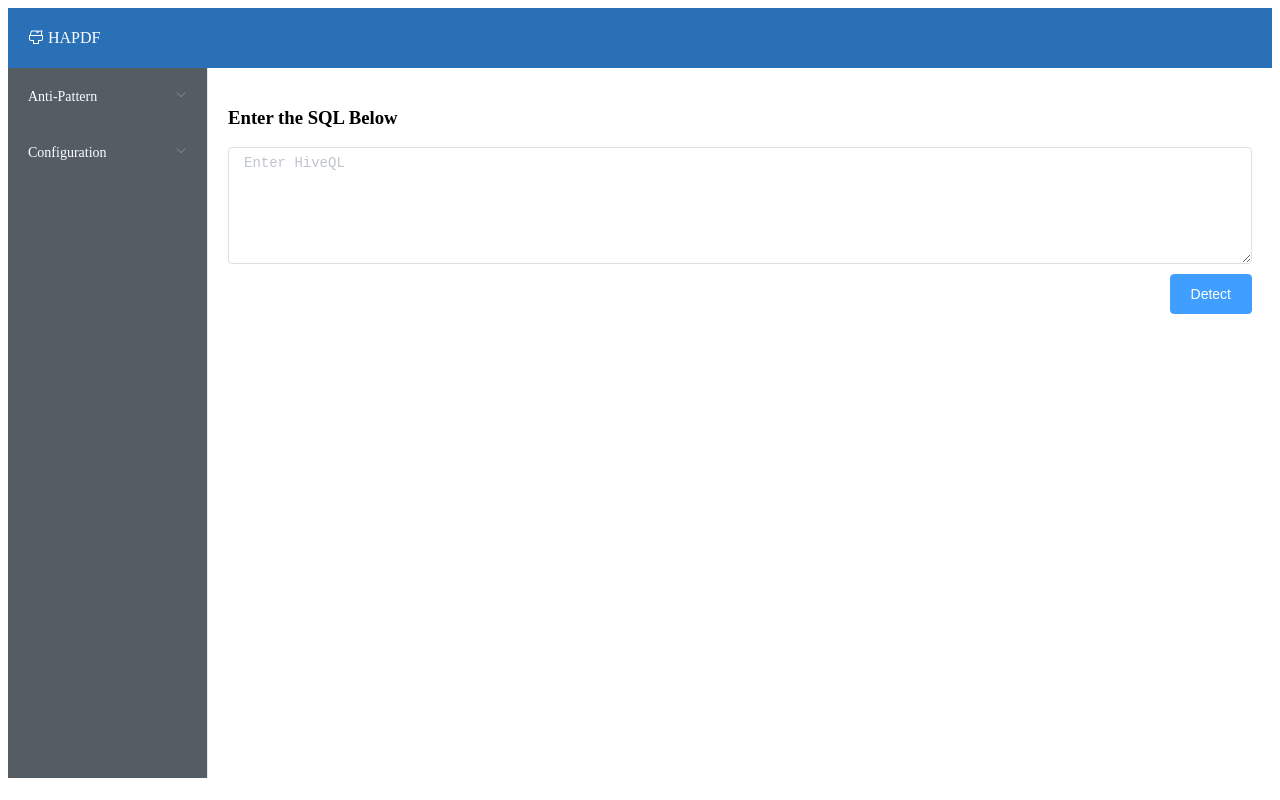
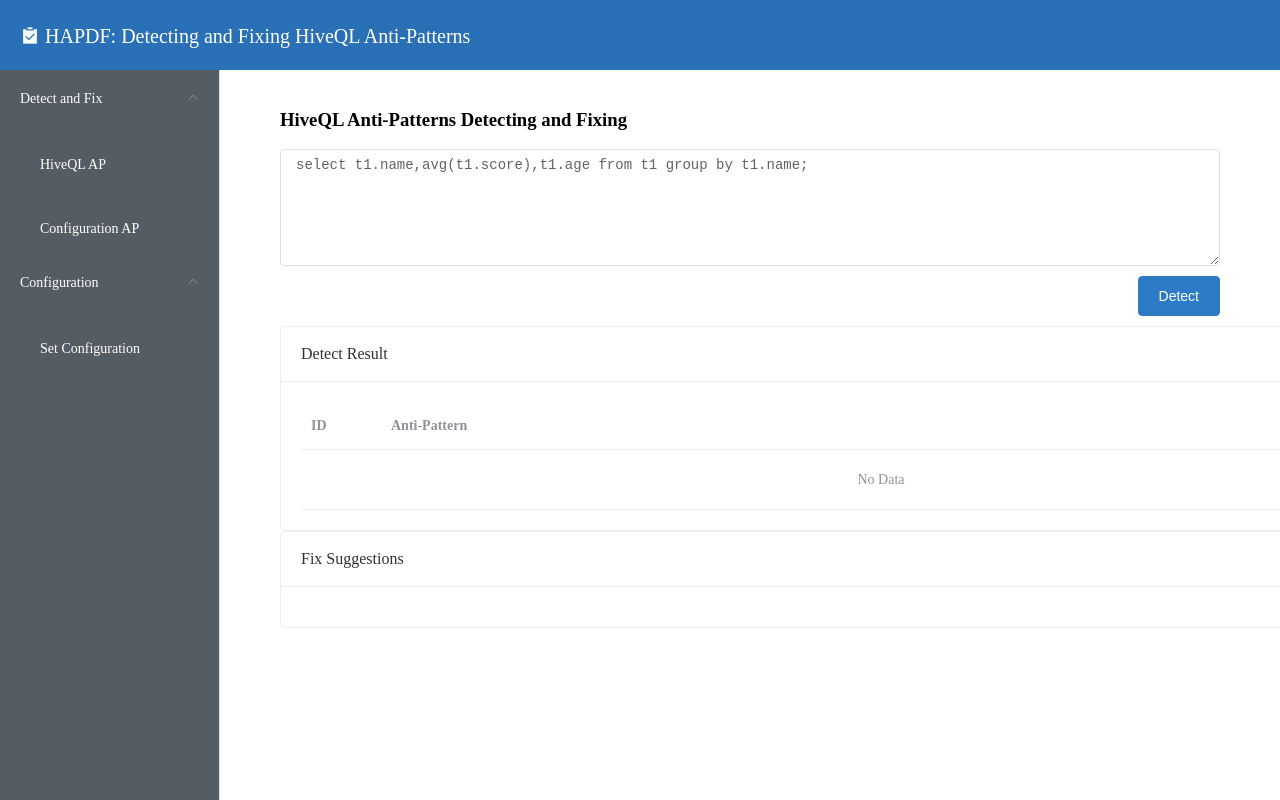
Before and after one commit to ChrisCN97/DeFiHap, a Vue app in the folder UploadAndDetect/UploadAndDetect/: page /#/detect in a window 1280 px wide. Built offline with nearby package versions, Linux system fonts and the light colour scheme.

Commit message:
update frontend
- optimize layout
- change item showing logic
- change default language into english

```diff
--- a/UploadAndDetect/UploadAndDetect/src/App.vue
+++ b/UploadAndDetect/UploadAndDetect/src/App.vue
@@ -1,15 +1,15 @@
 <template>
   <div id="app">
     <el-container>
-      <el-header class="header">
+      <el-header class="header" height="70px">
         <vheader/>
       </el-header>
       <el-container :style="defaultHeight">
-        <el-aside width="200px">
+        <el-aside width="220px">
           <navmenu></navmenu>
-          </el-aside>
-      <el-main>
-        <router-view></router-view>
+        </el-aside>
+        <el-main>
+          <router-view></router-view>
         </el-main>
       </el-container>
     </el-container>
@@ -53,12 +53,15 @@ created() {
 
 
 <style >
-.html{
-  height: 100%;
-}
 .header {
   background-color: #2970b6;
   color: #fff;
-  line-height: 60px;
+  line-height: 33px;
 }
+html,body,#app,.el-container{
+  padding: 0;
+  margin: 0;
+  height: 100%;
+}
+
 </style>
--- a/UploadAndDetect/UploadAndDetect/src/components/Detect.vue
+++ b/UploadAndDetect/UploadAndDetect/src/components/Detect.vue
@@ -1,22 +1,22 @@
 <template>
-  <div>
-    <h1>Enter the SQL Below</h1>
+  <div style="padding: 0 40px">
+    <h1>HiveQL Anti-Patterns Detecting and Fixing</h1>
+
     <el-input
       type="textarea"
       :autosize="{ minRows: 5, maxRows: 25 }"
-      placeholder="Enter HiveQL"
+      :placeholder=defaultHiveQL
       v-model="hiveQL"
-      :disabled="disableHiveQL"
     >
     </el-input>
 
     <div class="detect">
-      <el-button type="primary" v-on:click="detect">Detect</el-button>
+      <el-button type="primary" style="border-color: rgb(45 123 199); background-color: rgb(45 123 199)" v-on:click="detect">Detect</el-button>
     </div>
-    <div style="clear: right" v-if="isStart">
+
+    <div style="clear: right">
       <el-row style="flex-direction: row; clear: right">
-        <el-col :span="24">
-          <el-card class="box-card">
+        <el-card class="box-card" shadow="never">
           <div slot="header" class="clearfix">
             <span>Detect Result</span>
           </div>
@@ -47,9 +47,8 @@
             <br>
           </div>
         </el-card>
-        </el-col>
-        <el-col :span="24" style="margin-top: 10px">
-          <el-card class="box-card">
+
+        <el-card class="box-card" shadow="never">
           <div slot="header" class="clearfix">
             <span>Fix Suggestions</span>
           </div>
@@ -78,7 +77,6 @@
             <br>
           </div>
         </el-card>
-        </el-col>
       </el-row>
     </div>
   </div>
@@ -92,7 +90,8 @@ export default {
   components: { Header, NavMenu },
   data() {
     return {
-      hiveQL: "",
+      hiveQL: "select t1.name,avg(t1.score),t1.age from t1 group by t1.name;",
+      defaultHiveQL: "select t1.name,avg(t1.score),t1.age from t1 group by t1.name;",
       fixedHiveql: "",
       dataImbalancedSuggest: "",
       recommendReduceNum:"",
@@ -102,11 +101,9 @@ export default {
         //   suggestion: "test",
         // }
        ],
-      isStart: false,
       isGetFixResult: false,
-      disableHiveQL: false,
       isGetJoinResult: false,
-      fixLoading: true,
+      fixLoading: false,
       joinLoading: true,
       api1url: this.common.api1url,
       api2url: this.common.api2url,
@@ -120,7 +117,6 @@ export default {
     detect() {
       var _this = this; //save this
       // clear all history detection
-      _this.isStart = false;
       _this.isGetFixResult = false;
       _this.isGetJoinResult = false;
       _this.fixLoading = true;
@@ -140,7 +136,6 @@ export default {
         })
         .then(function (response) {
           // Request returned successfully
-          _this.isStart = true;
           _this.fixLoading = false ;
           console.log(response.data); // Print the requested data
           _this.fixedHiveql = response.data.fixedHiveql;
@@ -203,10 +198,6 @@ export default {
   color: #606266;
 }
 
-.item {
-  margin-bottom: 18px;
-}
-
 .clearfix:before,
 .clearfix:after {
   display: table;
--- a/UploadAndDetect/UploadAndDetect/src/components/Header.vue
+++ b/UploadAndDetect/UploadAndDetect/src/components/Header.vue
@@ -1,10 +1,11 @@
 <template>
     <el-row>
         <el-col :span="24">
-            <div vlass="head-warp">
-                <i class="el-icon-brush"></i>
-                 HAPDF
-                 </div>
+            <div>
+                <p style="font-size: 20px">
+                  <i class="el-icon-s-claim"></i>&nbsp;HAPDF: Detecting and Fixing HiveQL Anti-Patterns
+                </p>
+            </div>
         </el-col>
     </el-row>
 </template>
--- a/UploadAndDetect/UploadAndDetect/src/components/NavMenu.vue
+++ b/UploadAndDetect/UploadAndDetect/src/components/NavMenu.vue
@@ -7,7 +7,7 @@
           class="el-menu-vertical-demo"
           @open="handleOpen"
           @close="handleClose"
-          unique-opened
+          :default-openeds="opens"
           router
           background-color="#545c64"
           text-color="#fff"
@@ -34,7 +34,8 @@ import menu from '@/config/menu-config'
 export default {
     data(){
         return {
-            menu:menu
+          menu:menu,
+          opens: ["detectAndFix","configuration"]
         }
     },
   methods: {
--- a/UploadAndDetect/UploadAndDetect/src/config/menu-config.js
+++ b/UploadAndDetect/UploadAndDetect/src/config/menu-config.js
@@ -1,12 +1,12 @@
 module.exports = [{
-    name: 'Anti-Pattern',
+    name: 'Detect and Fix',
     id: 'detectAndFix',
     class: 'el-icon-location',
     sub: [{
-        name: 'Detect and Fix',
+        name: 'HiveQL AP',
         componentName: 'detect'
     },{
-      name: 'Configuration Check',
+      name: 'Configuration AP',
       componentName: 'configCheck'
     }]
 },{
@@ -14,9 +14,6 @@ module.exports = [{
     id: 'configuration',
     class: 'el-icon-setting',
     sub: [{
-        name:'View Configuration',
-        componentName: 'view'
-    },{
         name: 'Set Configuration',
         componentName: 'set'
     }]
--- a/UploadAndDetect/UploadAndDetect/src/main.js
+++ b/UploadAndDetect/UploadAndDetect/src/main.js
@@ -6,10 +6,11 @@ import 'element-ui/lib/theme-chalk/index.css'
 import App from './App'
 import router from './router'
 import common from './components/common'
+import locale from 'element-ui/lib/locale/lang/en'
 
 var axios = require('axios')
 Vue.config.productionTip = false
-Vue.use(ElementUI)
+Vue.use(ElementUI, { locale })
 // Quote axios and set the base URL
 // axios.default.baseURL = 'https://localhost:8088'
 // Bind API methods to the global
```
Lines whose indentation alone changed are shown as unchanged.
